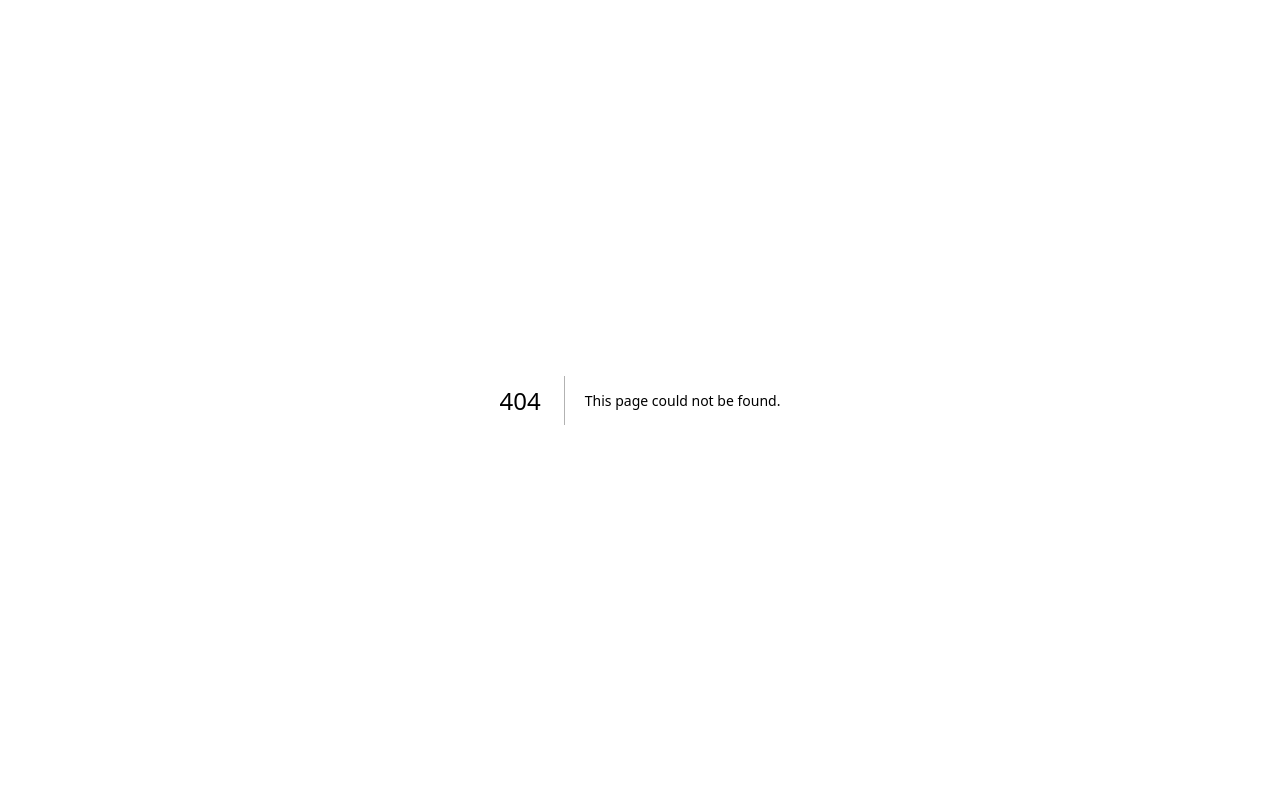
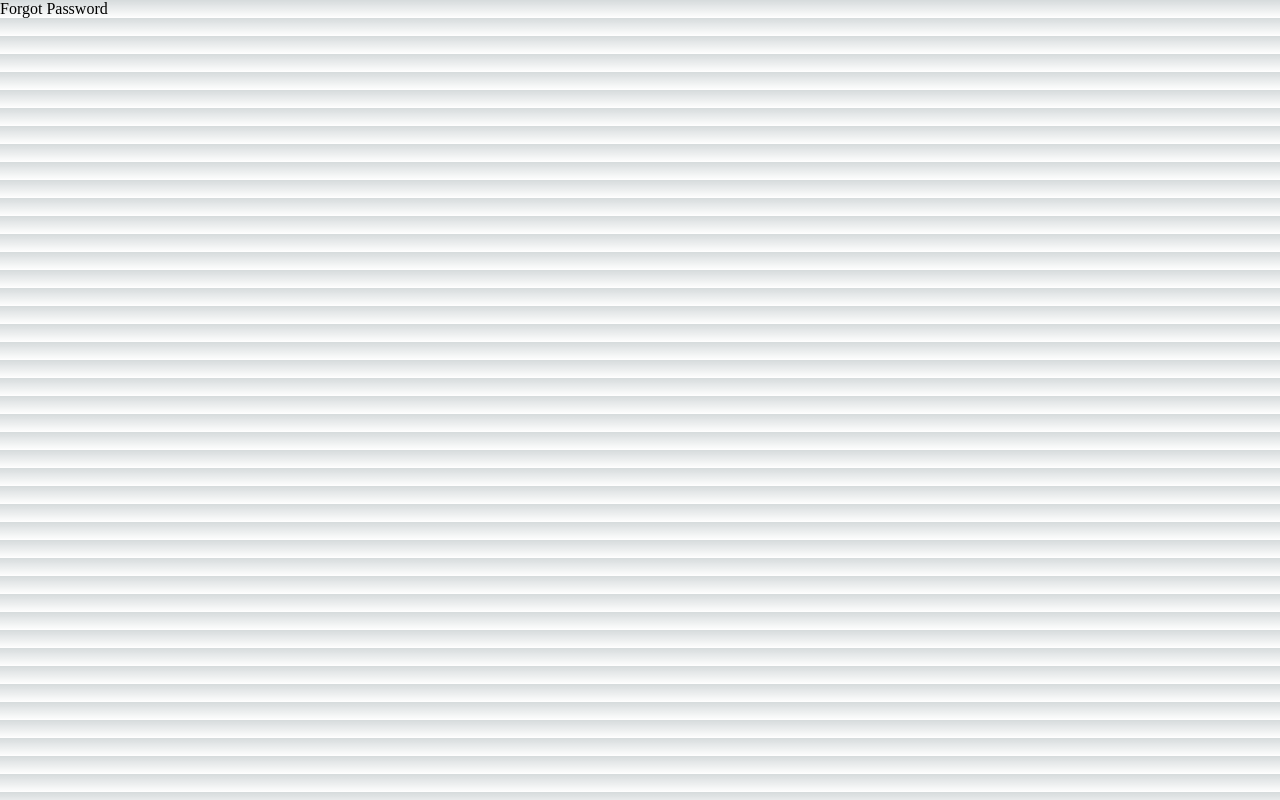
Before and after one commit to sonyhero/project-inctagram, a Next.js app: page /accounts/forgot-password in a window 1280 px wide. Before the commit this address had no page. Built offline with nearby package versions, Linux system fonts and the light colour scheme.

Commit message:
feat: add routing

```diff
--- /dev/null
+++ b/src/pages/accounts/forgot-password/index.tsx
@@ -0,0 +1,5 @@
+const ForgotPassword = () => {
+  return <div>Forgot Password</div>
+}
+
+export default ForgotPassword
--- /dev/null
+++ b/src/pages/accounts/sign-in/index.tsx
@@ -0,0 +1,5 @@
+const SignIn = () => {
+  return <div>Sign In</div>
+}
+
+export default SignIn
--- /dev/null
+++ b/src/pages/accounts/sign-up/index.tsx
@@ -0,0 +1,5 @@
+const SignUp = () => {
+  return <div>Sign Up</div>
+}
+
+export default SignUp
```
